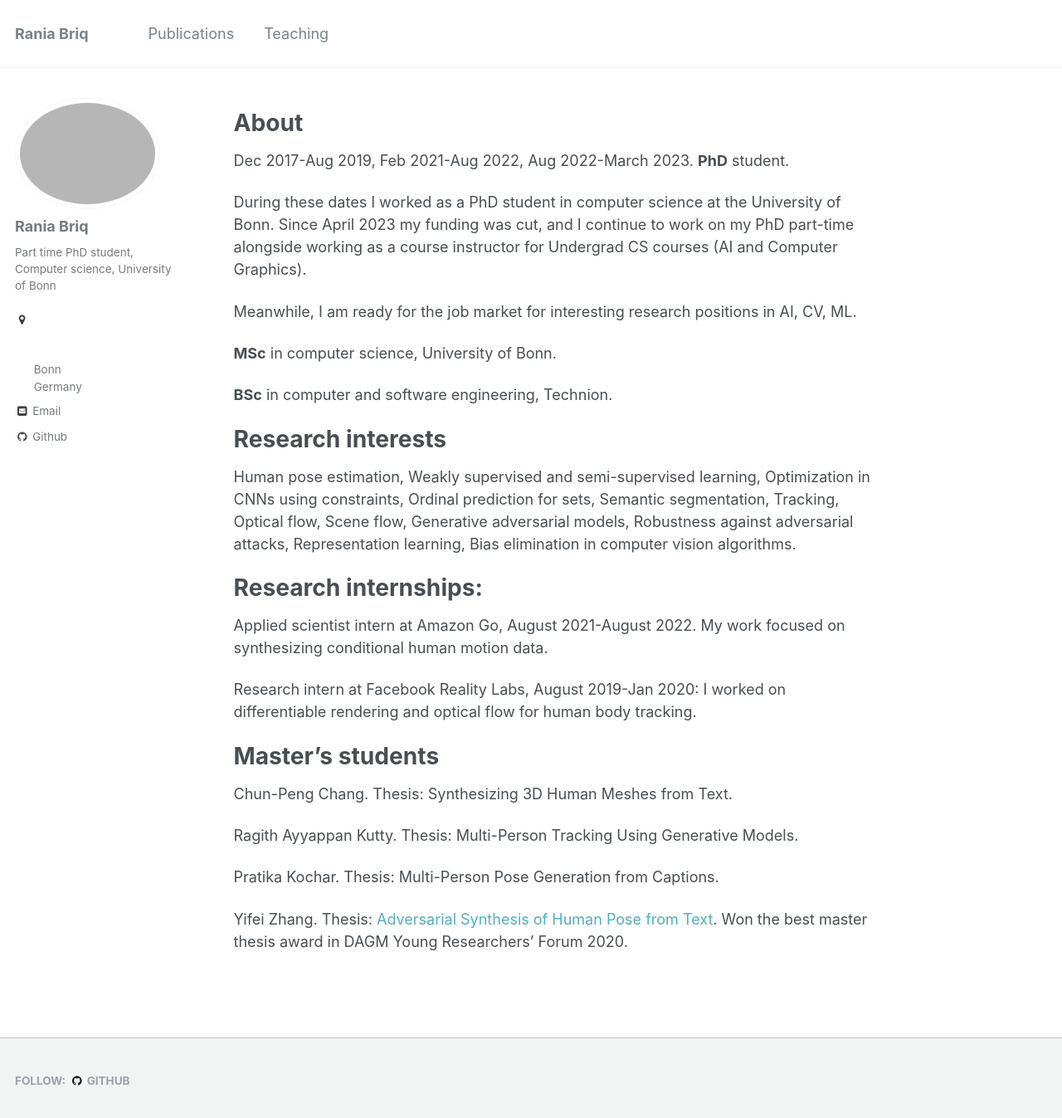
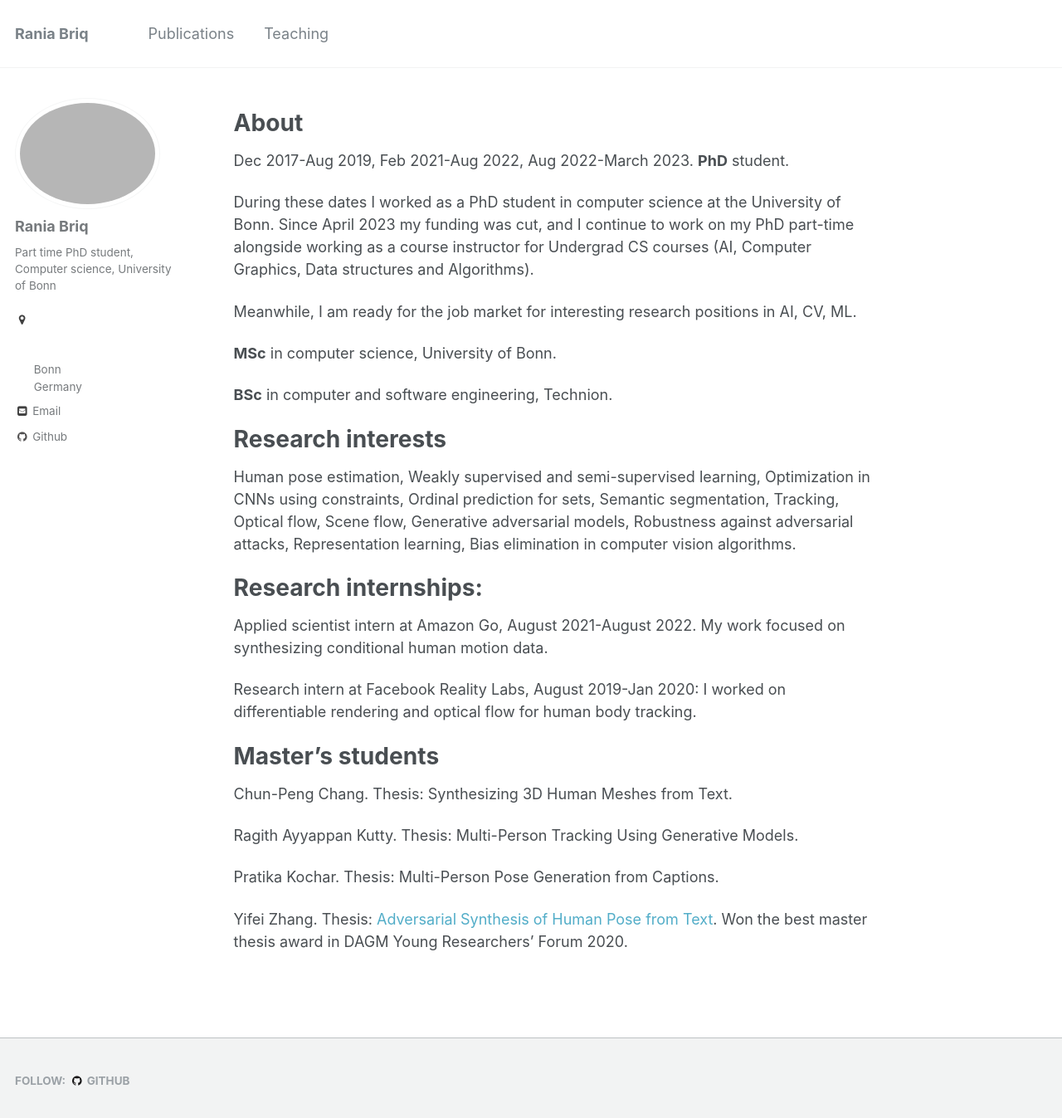
Before and after one commit to briqr/briqr.github.io, a Jekyll site: the page built from _pages/about.md, in a window 1280 px wide and 1360 px high. Shown: the top 1347 px of the window at 83% size. Built offline with Jekyll 4.4.1, drawn with Linux system fonts in a browser that asks for light colours.

Commit message:
Update about.md

```diff
--- a/_pages/about.md
+++ b/_pages/about.md
@@ -17,7 +17,7 @@ About
 ======
 Dec 2017-Aug 2019, Feb 2021-Aug 2022, Aug 2022-March 2023. **PhD** student.
 
-During these dates I worked as a PhD student in computer science at the University of Bonn. Since April 2023 my funding was cut, and I continue to work on my PhD part-time alongside working as a course instructor for Undergrad CS courses (AI and Computer Graphics).
+During these dates I worked as a PhD student in computer science at the University of Bonn. Since April 2023 my funding was cut, and I continue to work on my PhD part-time alongside working as a course instructor for Undergrad CS courses (AI, Computer Graphics, Data structures and Algorithms).
 
 Meanwhile, I am ready for the job market for interesting research positions in AI, CV, ML.
 
```
